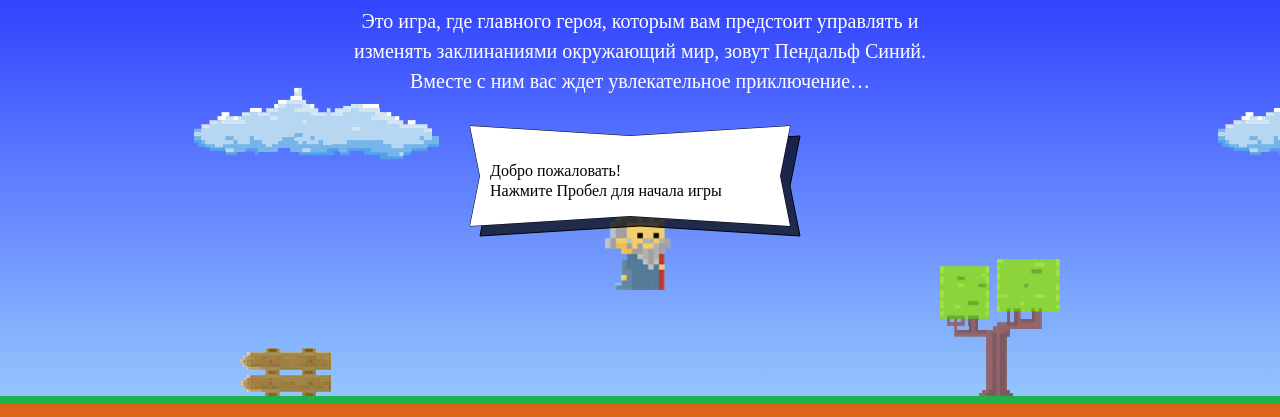
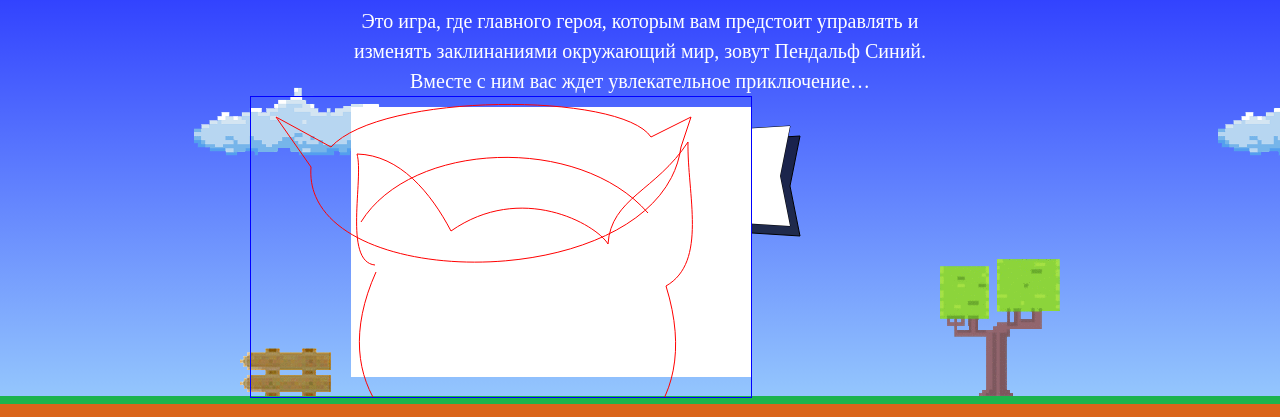
Before and after one commit to Redrica/123355-code-and-magick-19, a website: page index.html in a window 1280 px wide. Shown: the part 203-620 px from the top of the page. Drawn offline with Linux system fonts and the light colour scheme; a web font is replaced by a local one.

Commit message:
canvas exploring

```diff
--- a/index.html
+++ b/index.html
@@ -206,5 +206,6 @@
 
 <script src="js/game.js"></script>
 
+  <script src="js/stat.js"></script>
 </body>
 </html>
--- /dev/null
+++ b/js/stat.js
@@ -0,0 +1,52 @@
+'use strict';
+
+var parentEl = document.querySelector('.demo');
+var canvas = document.createElement('canvas');
+parentEl.appendChild(canvas);
+
+var ctx = canvas.getContext('2d');
+canvas.style.position = 'absolute';
+canvas.style.left = '250px';
+canvas.style.zIndex = 100;
+canvas.style.border = '1px solid blue';
+canvas.setAttribute('width', 500);
+canvas.setAttribute('height', 300);
+
+window.renderStatistics = function (ctx) {
+  ctx.fillStyle = 'rgb(255, 255, 255)';
+  ctx.fillRect(100, 10, 420, 270);
+
+
+  ctx.arcTo(60, 40, 370, 40, 500)
+
+  ctx.beginPath();
+  ctx.fillStyle = 'red';
+  ctx.strokeStyle = 'red';
+  ctx.moveTo(25,  20);
+  ctx.lineTo(80, 50);
+  ctx.bezierCurveTo(130, -5, 370, -5, 400, 40)
+  ctx.lineTo(440, 20);
+  ctx.lineTo(430, 50);
+  ctx.bezierCurveTo(410, 200, 50, 200, 60, 70)
+
+  ctx.closePath();
+  ctx.stroke();
+  ctx.beginPath();
+  ctx.moveTo(110, 125);
+  ctx.bezierCurveTo(160, 44, 328, 37, 397, 116);
+  ctx.stroke();
+
+  // kitten
+  ctx.beginPath();
+  ctx.moveTo(124, 168);
+  ctx.bezierCurveTo(92, 165, 113, 81, 106, 57);
+  ctx.bezierCurveTo(149, 58, 180, 96, 200, 134);
+  ctx.bezierCurveTo(270, 85, 345, 127, 357, 147);
+  ctx.bezierCurveTo(360, 101, 405, 94, 437, 45);
+  ctx.bezierCurveTo(436, 97, 457, 165, 415, 189);
+  ctx.bezierCurveTo(498, 456, 14, 423, 125, 175);
+  ctx.stroke();
+
+};
+
+window.renderStatistics(ctx);
```
Also changed, not shown: Readme.md.
